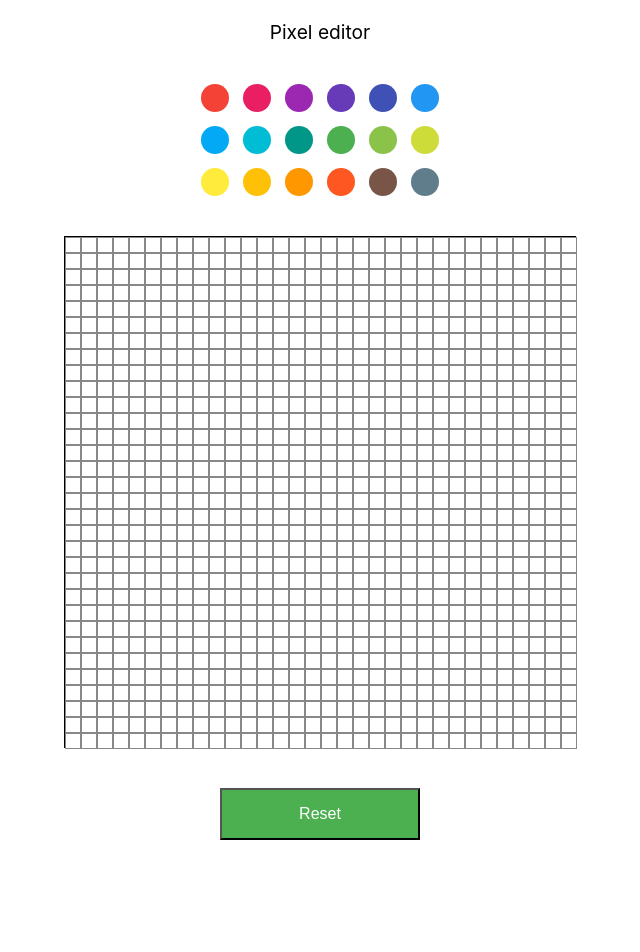
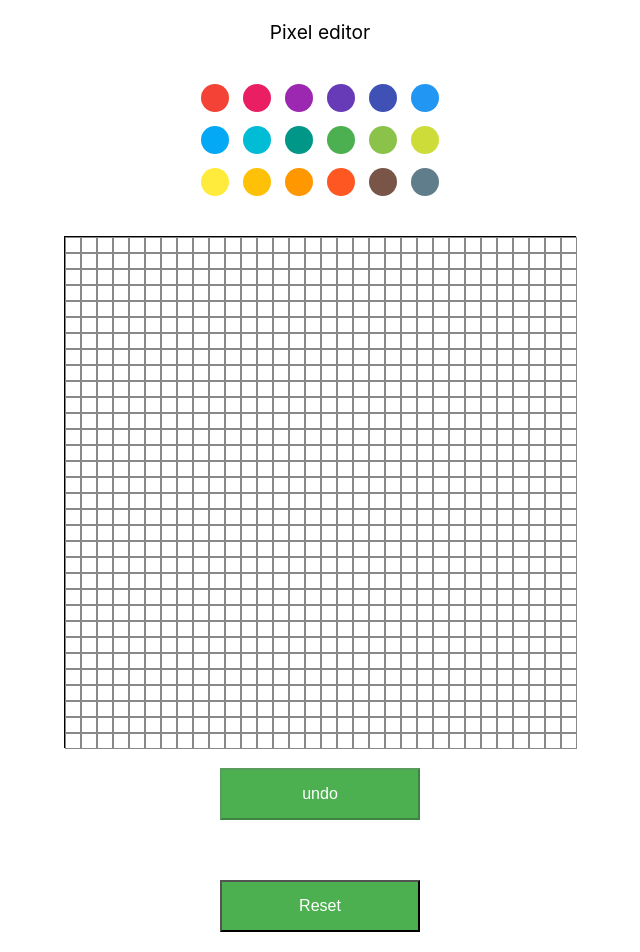
Before and after one commit to Sanyamsri/Sprinklr-Tasks, a React (Create React App) app in the folder React Assignment/assignment1/: page / in a window 1280 px wide. Shown: the top 952 px of the page, without its empty margins (320-960 px from the left). Before the commit the page ends 900 px from the top, so only its background shows below. Built offline with nearby package versions, Linux system fonts and the light colour scheme.

Commit message:
feat(undo):implement undo button to reverse ops

```diff
--- a/React Assignment/assignment1/src/App.js
+++ b/React Assignment/assignment1/src/App.js
@@ -2,17 +2,24 @@ import "./App.css";
 import { React, useState, useEffect } from "react";
 import ColorPicker from "./Components/ColorPicker";
 import Grid from "./Components/Grid";
-import Button from "./Components/Button";
+import ResetButton from "./Components/ResetButton";
+import Actions from "./Components/Actions";
 
 function App() {
   const [ColorSelected, setColorSelected] = useState("#ffffff");
+
   const nRows = 32,
     nCols = 32;
+
   const [matrix, setMatrix] = useState(() => {
     if (localStorage.getItem("matrix"))
       return JSON.parse(localStorage.getItem("matrix"));
     return Array.from({ length: nRows * nCols }, () => "#FFFFFF");
   });
+
+  const [undoStack, setundoStack] = useState([]);
+  const [redoStack, setredoStack] = useState([]);
+
   useEffect(() => {
     localStorage.setItem("matrix", JSON.stringify(matrix));
   }, [matrix]);
@@ -29,6 +36,29 @@ function App() {
     });
   };
 
+  const stackHandler = (action, addValue) => {
+    const removeStack = (prevState) => {
+      const newState = [...prevState];
+      newState.pop();
+      return newState;
+    };
+
+    const addStack = (prevState) => {
+      const newState = [...prevState];
+      newState.push(addValue);
+      return newState;
+    };
+
+    if (action.type === "remove") {
+      if (action.stack === "undo") setundoStack(removeStack);
+      if (action.stack === "redo") setredoStack(removeStack);
+    }
+    if (action.type === "add") {
+      if (action.stack === "undo") setundoStack(addStack);
+      if (action.stack === "redo") setredoStack(addStack);
+    }
+  };
+
   return (
     <div className="App center">
       Pixel editor
@@ -37,8 +67,16 @@ function App() {
         ColorSelected={ColorSelected}
         matrix={matrix}
         handleMatrixColor={handleMatrixColor}
+        stackHandler={stackHandler}
+        undoStack={undoStack}
       />
-      <Button matrix={matrix} handleMatrixColor={handleMatrixColor} />
+      <Actions
+        stackHandler={stackHandler}
+        undoStack={undoStack}
+        redoStack={redoStack}
+        handleMatrixColor={handleMatrixColor}
+      />
+      <ResetButton matrix={matrix} handleMatrixColor={handleMatrixColor} />
     </div>
   );
 }
--- /dev/null
+++ b/React Assignment/assignment1/src/Components/Actions.js
@@ -0,0 +1,18 @@
+import React from "react";
+import Button from "./UndoButton";
+function Actions({ stackHandler, undoStack, redoStack, handleMatrixColor }) {
+  return (
+    <div>
+      <Button
+        stack={undoStack}
+        handleMatrixColor={handleMatrixColor}
+        stackHandler={stackHandler}
+        redoStack={redoStack}
+      >
+        undo
+      </Button>
+    </div>
+  );
+}
+
+export default Actions;
--- a/React Assignment/assignment1/src/Components/Cell.js
+++ b/React Assignment/assignment1/src/Components/Cell.js
@@ -1,10 +1,20 @@
 import React, { useState } from "react";
 
-function Cell({ backgroundColor, idx, handleMatrixColor, ColorSelected }) {
+function Cell({
+  backgroundColor,
+  idx,
+  handleMatrixColor,
+  ColorSelected,
+  stackHandler,
+}) {
   const [hoverColor, sethoverColor] = useState("#FFFFFF");
 
   const onClickHandler = () => {
     handleMatrixColor({ idx, newColor: ColorSelected });
+    stackHandler(
+      { type: "add", stack: "undo" },
+      { idx, color1: backgroundColor, color2: ColorSelected }
+    );
   };
 
   const onMouseEnterHandler = () => {
--- a/React Assignment/assignment1/src/Components/Grid.js
+++ b/React Assignment/assignment1/src/Components/Grid.js
@@ -1,7 +1,13 @@
 import React from "react";
 import Cell from "./Cell";
 
-function Grid({ ColorSelected, matrix, handleMatrixColor }) {
+function Grid({
+  ColorSelected,
+  matrix,
+  handleMatrixColor,
+  stackHandler,
+  undoStack,
+}) {
   return (
     <div className="grid-container">
       {matrix.map((value, idx) => (
@@ -11,6 +17,8 @@ function Grid({ ColorSelected, matrix, handleMatrixColor }) {
           handleMatrixColor={handleMatrixColor}
           ColorSelected={ColorSelected}
           idx={idx}
+          stackHandler={stackHandler}
+          undoStack={undoStack}
         />
       ))}
     </div>
--- a/React Assignment/assignment1/src/Components/Button.js
+++ b/React Assignment/assignment1/src/Components/ResetButton.js
@@ -1,6 +1,6 @@
 import React from "react";
 
-function Button({ matrix, handleMatrixColor }) {
+function ResetButton({ matrix, handleMatrixColor }) {
   const onClickHandler = () => {
     matrix.forEach((ele, idx) => {
       handleMatrixColor({ idx, newColor: "#ffffff" });
@@ -15,4 +15,4 @@ function Button({ matrix, handleMatrixColor }) {
   );
 }
 
-export default Button;
+export default ResetButton;
--- /dev/null
+++ b/React Assignment/assignment1/src/Components/UndoButton.js
@@ -0,0 +1,22 @@
+import React from "react";
+
+function Button({ stack, stackHandler, handleMatrixColor }) {
+  const onClickHandler = () => {
+    if (stack.length > 0) {
+      const lastOperation = stack[stack.length - 1];
+      handleMatrixColor({
+        idx: lastOperation.idx,
+        newColor: lastOperation.color1,
+      });
+      stackHandler({ type: "add", stack: "redo" }, stack[stack.length - 1]);
+      stackHandler({ type: "remove", stack: "undo" });
+    }
+  };
+  return (
+    <button disabled={stack.length === 0} onClick={onClickHandler}>
+      undo
+    </button>
+  );
+}
+
+export default Button;
```
Also changed, not shown: React Assignment/assignment1/src/Components/RedoButton.js (added, +22 -0 lines).
